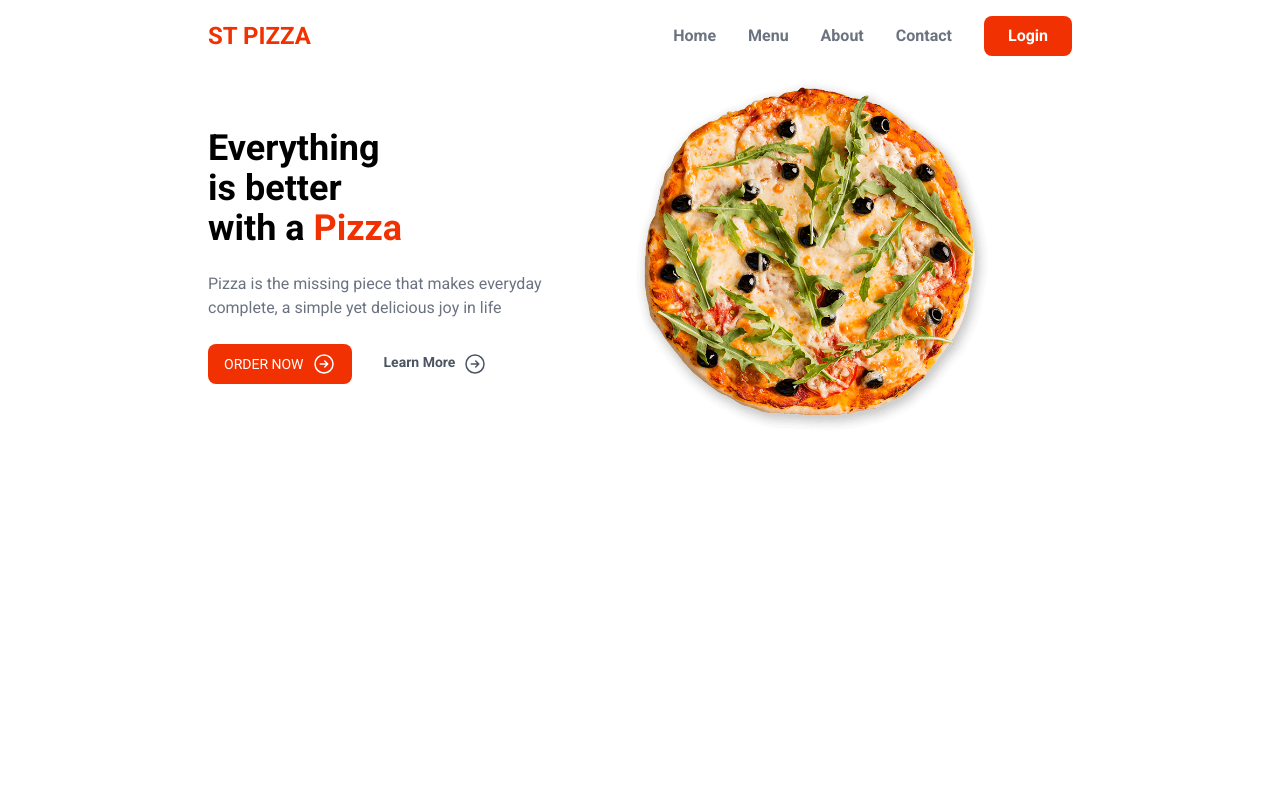
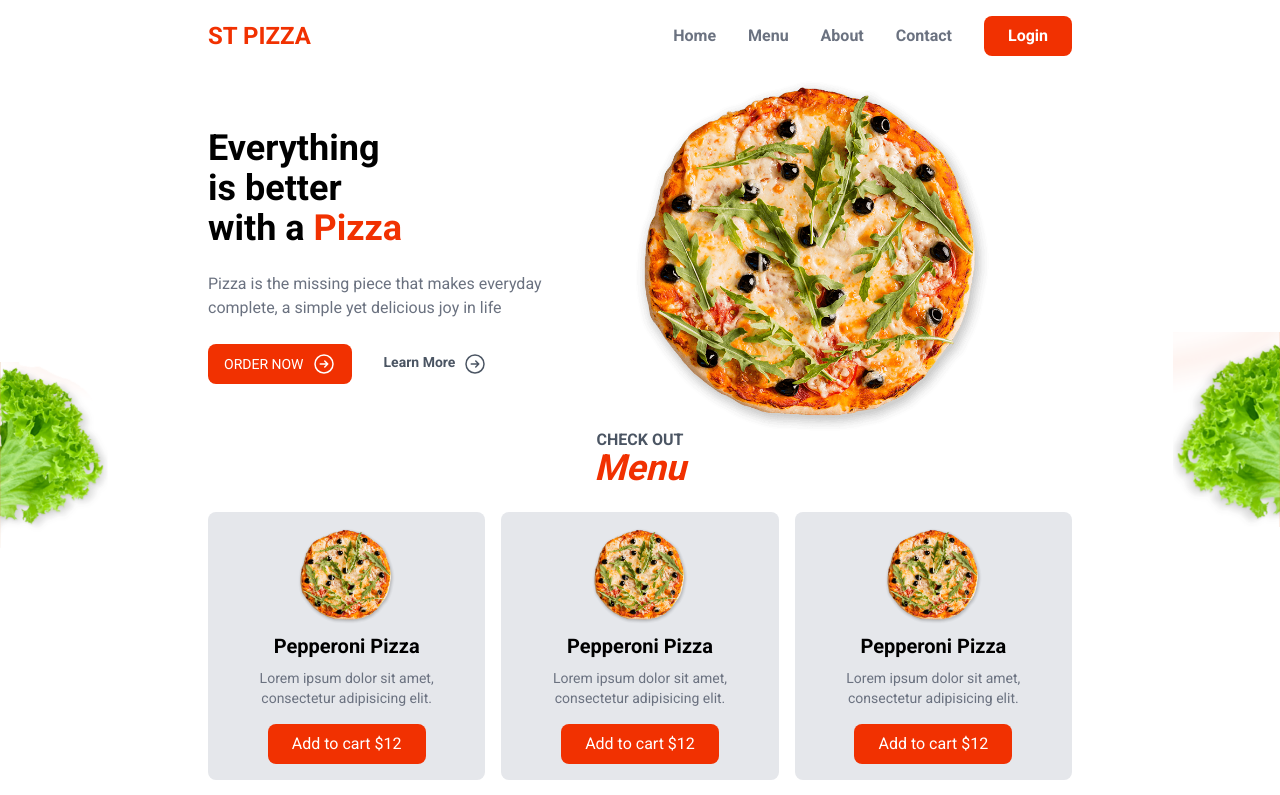
Before and after one commit to vvu060/food-delivery-app, a Next.js app: page / in a window 1280 px wide. Shown: the top 795 px of the page. Built offline with nearby package versions, Linux system fonts and the light colour scheme.

Commit message:
Add HomeMenu component to Home page

```diff
--- a/src/app/page.tsx
+++ b/src/app/page.tsx
@@ -1,11 +1,13 @@
 import Header from '@/components/layout/Header';
 import Hero from '@/components/layout/Hero';
+import HomeMenu from '@/components/layout/HomeMenu';
 
 export default function Home() {
   return (
     <>
       <Header />
       <Hero />
+      <HomeMenu />
     </>
   );
 }
```
